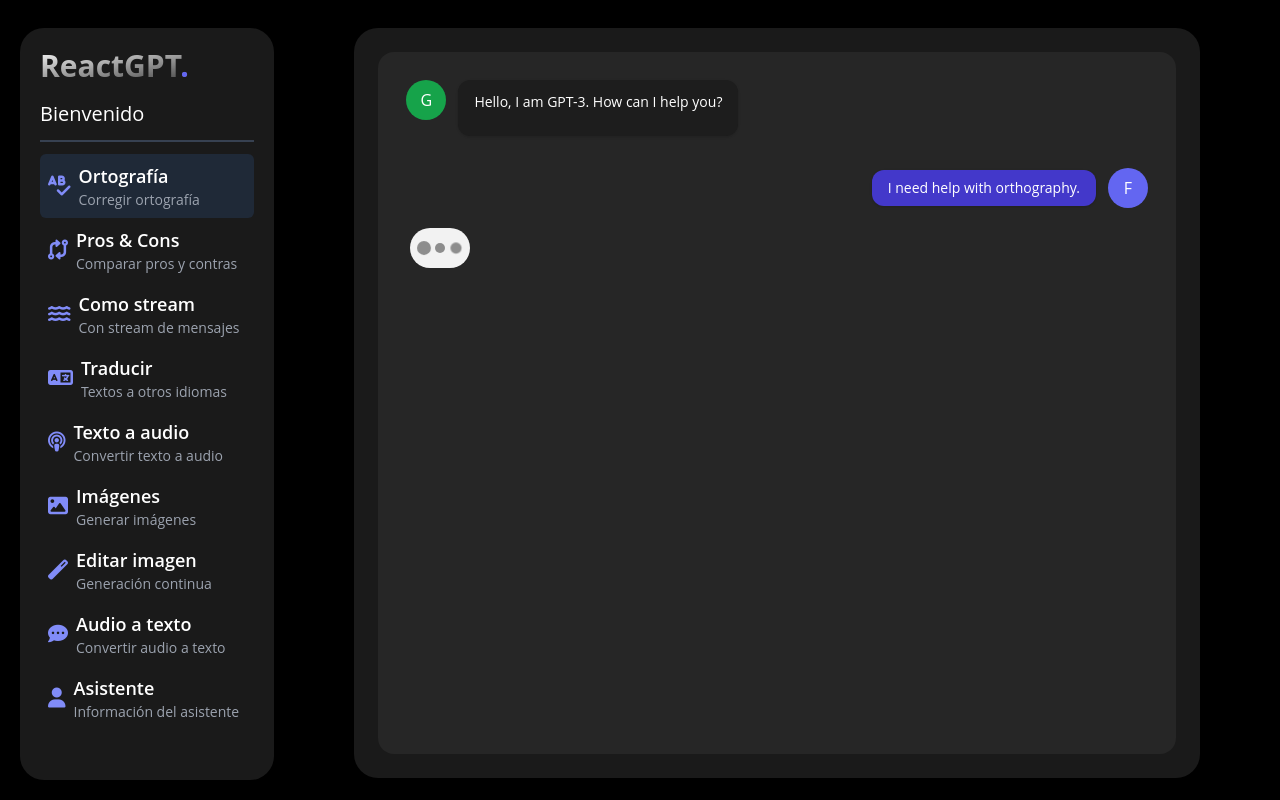
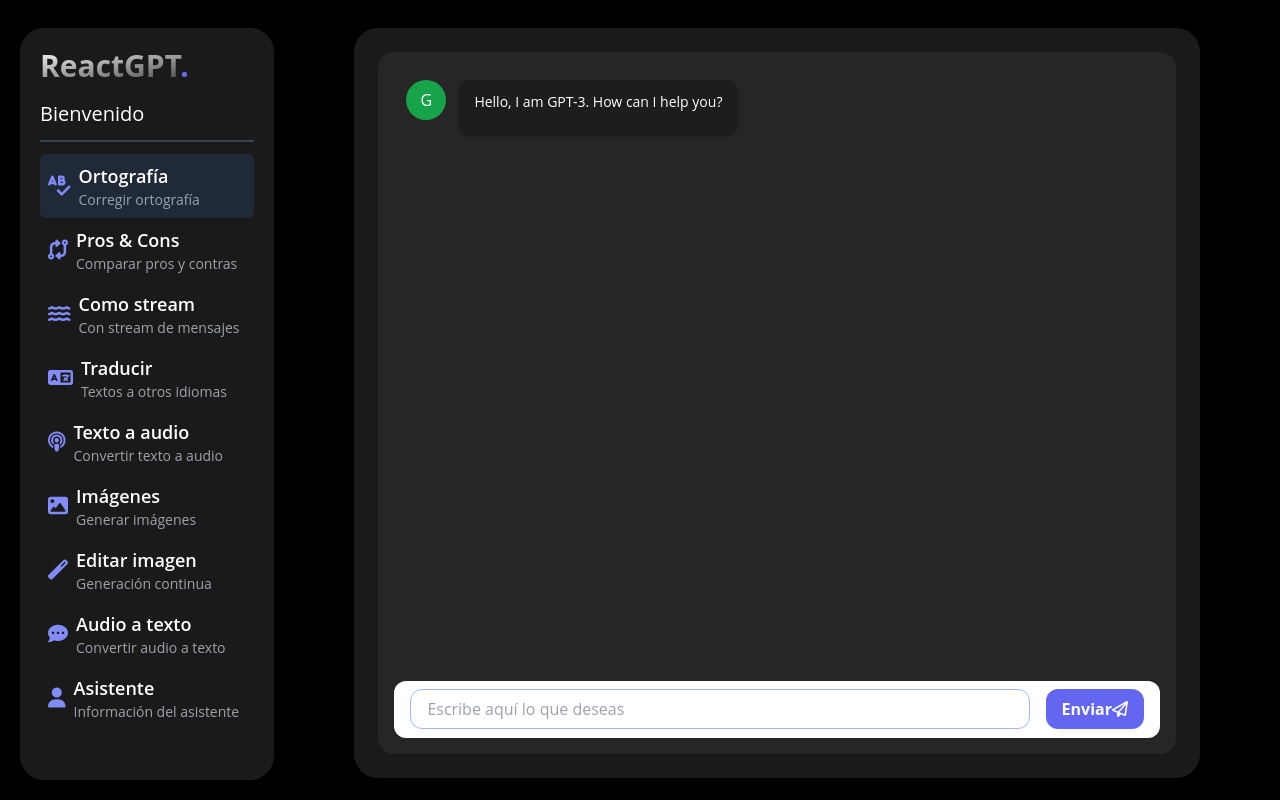
Before and after one commit to isamed92/gpt, a React (Vite) app: page /orthography in a window 1280 px wide. Built offline with nearby package versions, Linux system fonts and the light colour scheme.

Commit message:
Add TextMessageBox component to OrthographyPage

```diff
--- /dev/null
+++ b/src/presentation/components/chat-input-boxes/TextMessageBox.tsx
@@ -0,0 +1,51 @@
+import React, { useState } from 'react';
+
+interface Props {
+  onSendMessage: (message: string) => void;
+  placeholder?: string;
+  disableCorrections?: boolean;
+}
+export const TextMessageBox = ({
+  onSendMessage,
+  disableCorrections = false,
+  placeholder = 'Type your message here',
+}: Props) => {
+  const [message, setMessage] = useState('');
+
+  const handleSendMessage = (event: React.FormEvent<HTMLFormElement>) => {
+    event.preventDefault();
+    if (message.trim().length === 0) return;
+    onSendMessage(message);
+    setMessage('');
+  };
+  return (
+    <form
+      onSubmit={handleSendMessage}
+      className='flex flex-row items-center h-16 rounded-xl bg-white w-full px-4'
+    >
+      <div className='flex-grow'>
+        <div className='relative w-full'>
+          <input
+            type='text'
+            autoFocus
+            name='message'
+            value={message}
+            onChange={(event) => setMessage(event.target.value)}
+            placeholder={placeholder}
+            autoComplete={disableCorrections ? 'on' : 'off'}
+            autoCorrect={disableCorrections ? 'on' : 'off'}
+            spellCheck={disableCorrections ? 'true' : 'false'}
+            className='flex w-full border rounded-xl text-gray-800 focus:outline-none focus:border-indigo-300 pl-4 h-10'
+          />
+        </div>
+      </div>
+
+      <div className='ml-4'>
+        <button className='btn-primary'>
+          <span>Enviar</span>
+          <i className='fa-regular fa-paper-plane'></i>
+        </button>
+      </div>
+    </form>
+  );
+};
--- a/src/presentation/components/index.ts
+++ b/src/presentation/components/index.ts
@@ -2,3 +2,4 @@
 export * from './chat-bubbles/GptMessage';
 export * from './chat-bubbles/MyMessage';
 export * from './loaders/TypingLoader';
+export * from './chat-input-boxes/TextMessageBox';
--- a/src/presentation/pages/orthography/OrthographyPage.tsx
+++ b/src/presentation/pages/orthography/OrthographyPage.tsx
@@ -1,17 +1,62 @@
-import React from 'react';
-import { GptMessage, MyMessage, TypingLoader } from '../../components';
+import React, { useState } from 'react';
+import {
+  GptMessage,
+  MyMessage,
+  TextMessageBox,
+  TypingLoader,
+} from '../../components';
+
+interface Message {
+  text: string;
+  isMyMessage: boolean;
+}
 
 export const OrthographyPage = () => {
+  const [isLoading, setIsLoading] = useState(false);
+  const [messages, setMessages] = useState<Message[]>([]);
+
+  const handlePost = async (message: string) => {
+    setIsLoading(true);
+    setMessages((messages) => [
+      ...messages,
+      { text: message, isMyMessage: true },
+    ]);
+
+    // llamar el caso de uso
+
+    setIsLoading(false);
+
+    // Añadir el mensaje de respuesta
+  };
+
   return (
     <div className='chat-container'>
       <div className='chat-messages'>
         <div className='grid grid-cols-12 gap-y-2'>
           <GptMessage text='Hello, I am GPT-3. How can I help you?' />
+          {messages.map((message, index) => (
+            <div key={index} className='col-span-12'>
+              {message.isMyMessage ? (
+                <MyMessage text={message.text} />
+              ) : (
+                <GptMessage text={message.text} />
+              )}
+            </div>
+          ))}
 
-          <MyMessage text='I need help with orthography.' />
-          <TypingLoader className='fade-in' />
+          {isLoading ? (
+            <div className='col-start-1 col-end-12 fade-in'>
+              <TypingLoader />
+            </div>
+          ) : null}
         </div>
       </div>
+
+      <TextMessageBox
+        onSendMessage={handlePost}
+        placeholder='Escribe aquí lo que deseas'
+        disableCorrections
+      />
     </div>
   );
 };
```
